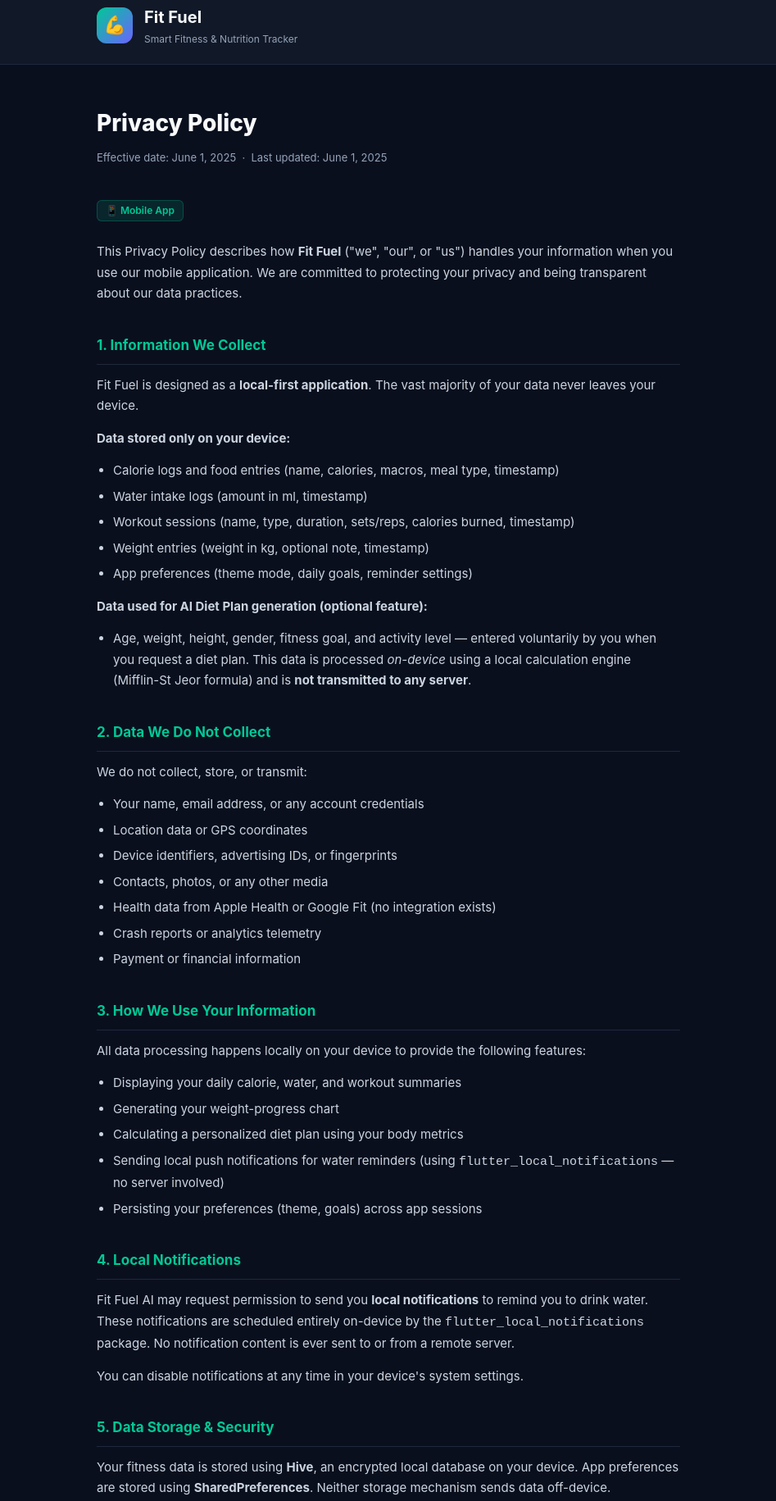
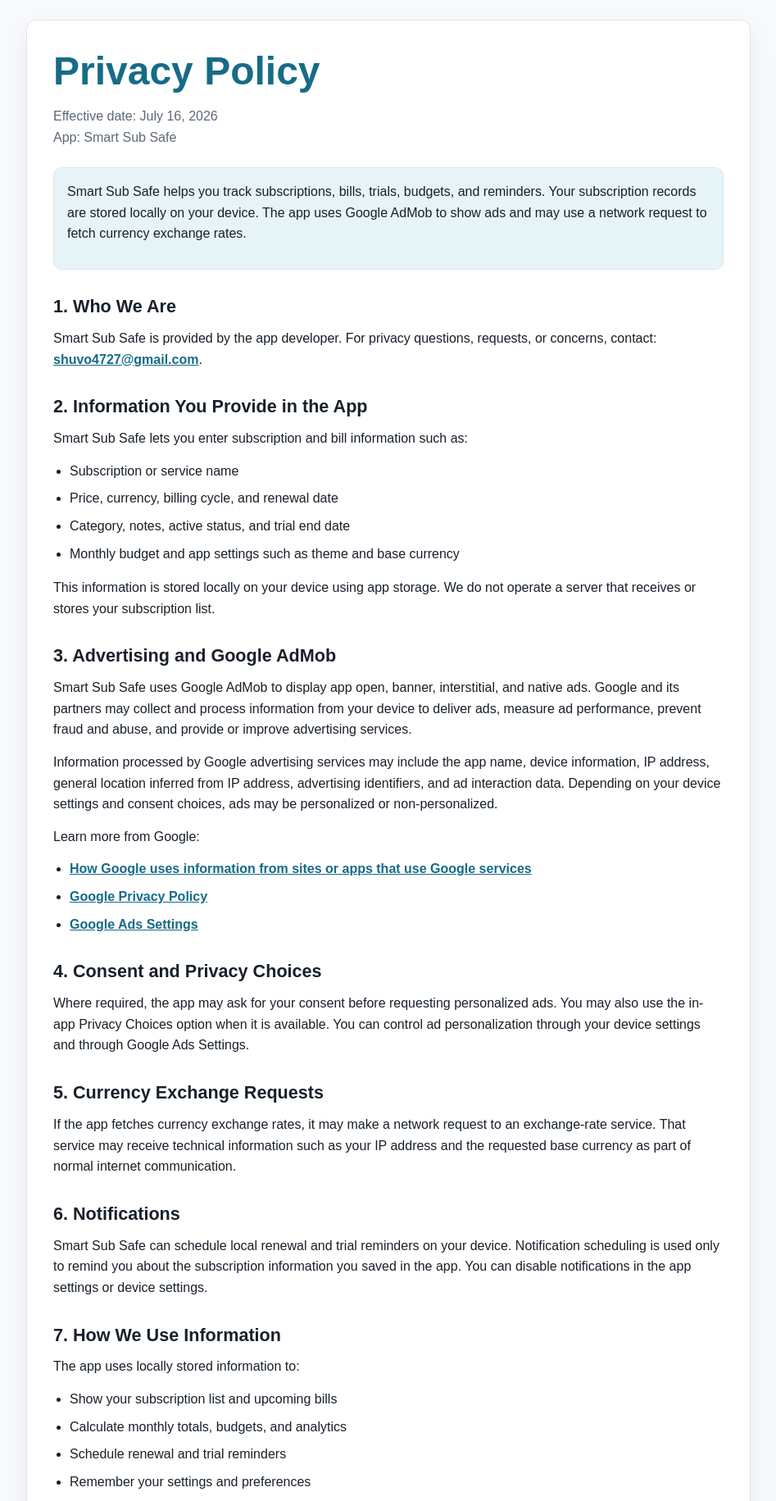
Before and after one commit to souravshuvo/subsafe, a plain HTML site: page index.html in a window 1280 px wide. Shown: the part 16-1847 px from the top of the page at 82% size, without its empty margins (166-1113 px from the left). Drawn offline with Linux system fonts and the light colour scheme.

Commit message:
Update index.html

```diff
--- a/index.html
+++ b/index.html
@@ -1,250 +1,297 @@
-<!DOCTYPE html>
+<!doctype html>
 <html lang="en">
 <head>
-<meta charset="UTF-8">
-<meta name="viewport" content="width=device-width, initial-scale=1.0">
-<title>Privacy Policy – Fit Fuel</title>
+  <meta charset="utf-8">
+  <meta name="viewport" content="width=device-width, initial-scale=1">
+  <title>Privacy Policy - Smart Sub Safe</title>
+  <meta name="description" content="Privacy Policy for Smart Sub Safe.">
   <style>
     :root {
-    --primary: #00C896;
-    --bg: #0A0F1E;
-    --surface: #111827;
-    --border: #1E293B;
-    --text: #F8FAFC;
-    --muted: #94A3B8;
-    --accent: #6C63FF;
+      color-scheme: light dark;
+      --bg: #f7f9fb;
+      --surface: #ffffff;
+      --text: #18202a;
+      --muted: #5d6875;
+      --border: #dde5ee;
+      --accent: #176b87;
+      --accent-soft: #e6f4f7;
     }
-  * { margin: 0; padding: 0; box-sizing: border-box; }
+
+    @media (prefers-color-scheme: dark) {
+      :root {
+        --bg: #10151b;
+        --surface: #171e26;
+        --text: #edf3f7;
+        --muted: #b3bfca;
+        --border: #2c3743;
+        --accent: #67c7df;
+        --accent-soft: #17323b;
+      }
+    }
+
+    * {
+      box-sizing: border-box;
+    }
+
     body {
+      margin: 0;
       background: var(--bg);
       color: var(--text);
-    font-family: -apple-system, BlinkMacSystemFont, 'Segoe UI', Roboto, sans-serif;
-    font-size: 15px;
-    line-height: 1.7;
+      font-family: Arial, Helvetica, sans-serif;
+      line-height: 1.6;
     }
-  header {
+
+    main {
+      max-width: 920px;
+      margin: 0 auto;
+      padding: 40px 18px;
+    }
+
+    .document {
       background: var(--surface);
-    border-bottom: 1px solid var(--border);
-    padding: 20px 0;
+      border: 1px solid var(--border);
+      border-radius: 12px;
+      padding: 32px;
+      box-shadow: 0 12px 30px rgba(0, 0, 0, 0.06);
     }
-  .header-inner {
-    max-width: 760px;
-    margin: 0 auto;
-    padding: 0 24px;
-    display: flex;
-    align-items: center;
-    gap: 14px;
+
+    h1,
+    h2 {
+      line-height: 1.25;
+      margin: 0 0 12px;
     }
-  .logo {
-    width: 44px; height: 44px;
-    background: linear-gradient(135deg, #00C896, #6C63FF);
-    border-radius: 12px;
-    display: flex; align-items: center; justify-content: center;
-    font-size: 22px;
+
+    h1 {
+      font-size: clamp(2rem, 5vw, 3rem);
+      color: var(--accent);
     }
-  .app-name { font-size: 20px; font-weight: 700; }
-  .app-sub  { font-size: 12px; color: var(--muted); }
-  main {
-    max-width: 760px;
-    margin: 48px auto;
-    padding: 0 24px 80px;
+
+    h2 {
+      margin-top: 32px;
+      font-size: 1.35rem;
     }
-  h1 { font-size: 28px; font-weight: 800; margin-bottom: 6px; }
-  .meta { color: var(--muted); font-size: 13px; margin-bottom: 40px; }
-  h2 {
-    font-size: 17px; font-weight: 700;
-    color: var(--primary);
-    margin: 36px 0 12px;
-    padding-bottom: 8px;
-    border-bottom: 1px solid var(--border);
+
+    p {
+      margin: 0 0 14px;
     }
-  p  { color: #CBD5E1; margin-bottom: 14px; }
-  ul { color: #CBD5E1; padding-left: 20px; margin-bottom: 14px; }
-  li { margin-bottom: 6px; }
-  a  { color: var(--primary); text-decoration: none; }
-  a:hover { text-decoration: underline; }
-  .badge {
-    display: inline-block;
-    background: rgba(0,200,150,.12);
-    color: var(--primary);
-    border: 1px solid rgba(0,200,150,.25);
-    border-radius: 6px;
-    font-size: 12px; font-weight: 600;
-    padding: 2px 10px;
+
+    ul {
+      margin: 0 0 16px 20px;
+      padding: 0;
+    }
+
+    li {
+      margin: 8px 0;
+    }
+
+    a {
+      color: var(--accent);
+      font-weight: 700;
+    }
+
+    .meta {
+      color: var(--muted);
       margin-bottom: 24px;
     }
-  .card {
-    background: var(--surface);
+
+    .summary {
+      background: var(--accent-soft);
       border: 1px solid var(--border);
-    border-radius: 14px;
-    padding: 20px 24px;
-    margin: 20px 0;
+      border-radius: 10px;
+      padding: 16px;
+      margin: 20px 0 28px;
     }
-  .card p { margin: 0; }
-  footer {
-    text-align: center;
+
+    .footer {
       color: var(--muted);
-    font-size: 12px;
       border-top: 1px solid var(--border);
-    padding: 24px;
-    margin-top: 60px;
+      margin-top: 32px;
+      padding-top: 18px;
+      font-size: 0.95rem;
+    }
+
+    @media (max-width: 640px) {
+      main {
+        padding: 18px 12px;
+      }
+
+      .document {
+        padding: 22px;
+        border-radius: 10px;
+      }
     }
   </style>
 </head>
 <body>
-
-<header>
-  <div class="header-inner">
-    <div class="logo">💪</div>
-    <div>
-      <div class="app-name">Fit Fuel</div>
-      <div class="app-sub">Smart Fitness & Nutrition Tracker</div>
-    </div>
-  </div>
-</header>
-
   <main>
+    <article class="document">
       <h1>Privacy Policy</h1>
-  <p class="meta">Effective date: June 1, 2025 &nbsp;·&nbsp; Last updated: June 1, 2025</p>
-  <span class="badge">📱 Mobile App</span>
-
-  <p>
-    This Privacy Policy describes how <strong>Fit Fuel</strong> ("we", "our", or "us")
-    handles your information when you use our mobile application. We are committed to
-    protecting your privacy and being transparent about our data practices.
+      <p class="meta">
+        Effective date: July 16, 2026<br>
+        App: Smart Sub Safe
       </p>
 
-  <!-- 1 -->
-  <h2>1. Information We Collect</h2>
-  <p>Fit Fuel is designed as a <strong>local-first application</strong>. The vast majority
-  of your data never leaves your device.</p>
-  <p><strong>Data stored only on your device:</strong></p>
+      <section class="summary" aria-label="Short summary">
+        <p>
+          Smart Sub Safe helps you track subscriptions, bills, trials, budgets,
+          and reminders. Your subscription records are stored locally on your
+          device. The app uses Google AdMob to show ads and may use a network
+          request to fetch currency exchange rates.
+        </p>
+      </section>
+
+      <h2>1. Who We Are</h2>
+      <p>
+        Smart Sub Safe is provided by the app developer. For privacy questions,
+        requests, or concerns, contact:
+        <a href="mailto:shuvo4727@gmail.com">shuvo4727@gmail.com</a>.
+      </p>
+
+      <h2>2. Information You Provide in the App</h2>
+      <p>
+        Smart Sub Safe lets you enter subscription and bill information such as:
+      </p>
       <ul>
-    <li>Calorie logs and food entries (name, calories, macros, meal type, timestamp)</li>
-    <li>Water intake logs (amount in ml, timestamp)</li>
-    <li>Workout sessions (name, type, duration, sets/reps, calories burned, timestamp)</li>
-    <li>Weight entries (weight in kg, optional note, timestamp)</li>
-    <li>App preferences (theme mode, daily goals, reminder settings)</li>
+        <li>Subscription or service name</li>
+        <li>Price, currency, billing cycle, and renewal date</li>
+        <li>Category, notes, active status, and trial end date</li>
+        <li>Monthly budget and app settings such as theme and base currency</li>
       </ul>
-  <p><strong>Data used for AI Diet Plan generation (optional feature):</strong></p>
+      <p>
+        This information is stored locally on your device using app storage. We
+        do not operate a server that receives or stores your subscription list.
+      </p>
+
+      <h2>3. Advertising and Google AdMob</h2>
+      <p>
+        Smart Sub Safe uses Google AdMob to display app open, banner,
+        interstitial, and native ads. Google and its partners may collect and
+        process information from your device to deliver ads, measure ad
+        performance, prevent fraud and abuse, and provide or improve advertising
+        services.
+      </p>
+      <p>
+        Information processed by Google advertising services may include the
+        app name, device information, IP address, general location inferred from
+        IP address, advertising identifiers, and ad interaction data. Depending
+        on your device settings and consent choices, ads may be personalized or
+        non-personalized.
+      </p>
+      <p>
+        Learn more from Google:
+      </p>
       <ul>
-    <li>Age, weight, height, gender, fitness goal, and activity level — entered
-        voluntarily by you when you request a diet plan. This data is processed
-        <em>on-device</em> using a local calculation engine (Mifflin-St Jeor formula)
-        and is <strong>not transmitted to any server</strong>.</li>
+        <li>
+          <a href="https://policies.google.com/technologies/partner-sites" rel="noopener">
+            How Google uses information from sites or apps that use Google services
+          </a>
+        </li>
+        <li>
+          <a href="https://policies.google.com/privacy" rel="noopener">
+            Google Privacy Policy
+          </a>
+        </li>
+        <li>
+          <a href="https://adssettings.google.com/" rel="noopener">
+            Google Ads Settings
+          </a>
+        </li>
       </ul>
 
-  <!-- 2 -->
-  <h2>2. Data We Do Not Collect</h2>
-  <p>We do not collect, store, or transmit:</p>
+      <h2>4. Consent and Privacy Choices</h2>
+      <p>
+        Where required, the app may ask for your consent before requesting
+        personalized ads. You may also use the in-app Privacy Choices option
+        when it is available. You can control ad personalization through your
+        device settings and through Google Ads Settings.
+      </p>
+
+      <h2>5. Currency Exchange Requests</h2>
+      <p>
+        If the app fetches currency exchange rates, it may make a network
+        request to an exchange-rate service. That service may receive technical
+        information such as your IP address and the requested base currency as
+        part of normal internet communication.
+      </p>
+
+      <h2>6. Notifications</h2>
+      <p>
+        Smart Sub Safe can schedule local renewal and trial reminders on your
+        device. Notification scheduling is used only to remind you about the
+        subscription information you saved in the app. You can disable
+        notifications in the app settings or device settings.
+      </p>
+
+      <h2>7. How We Use Information</h2>
+      <p>
+        The app uses locally stored information to:
+      </p>
       <ul>
-    <li>Your name, email address, or any account credentials</li>
-    <li>Location data or GPS coordinates</li>
-    <li>Device identifiers, advertising IDs, or fingerprints</li>
-    <li>Contacts, photos, or any other media</li>
-    <li>Health data from Apple Health or Google Fit (no integration exists)</li>
-    <li>Crash reports or analytics telemetry</li>
-    <li>Payment or financial information</li>
+        <li>Show your subscription list and upcoming bills</li>
+        <li>Calculate monthly totals, budgets, and analytics</li>
+        <li>Schedule renewal and trial reminders</li>
+        <li>Remember your settings and preferences</li>
       </ul>
 
-  <!-- 3 -->
-  <h2>3. How We Use Your Information</h2>
-  <p>All data processing happens locally on your device to provide the following features:</p>
-  <ul>
-    <li>Displaying your daily calorie, water, and workout summaries</li>
-    <li>Generating your weight-progress chart</li>
-    <li>Calculating a personalized diet plan using your body metrics</li>
-    <li>Sending local push notifications for water reminders (using
-        <code>flutter_local_notifications</code> — no server involved)</li>
-    <li>Persisting your preferences (theme, goals) across app sessions</li>
-  </ul>
-
-  <!-- 4 -->
-  <h2>4. Local Notifications</h2>
+      <h2>8. Sharing of Information</h2>
       <p>
-    Fit Fuel AI may request permission to send you <strong>local notifications</strong> to
-    remind you to drink water. These notifications are scheduled entirely on-device by the
-    <code>flutter_local_notifications</code> package. No notification content is ever sent
-    to or from a remote server.
-  </p>
-  <p>You can disable notifications at any time in your device's system settings.</p>
-
-  <!-- 5 -->
-  <h2>5. Data Storage & Security</h2>
-  <p>
-    Your fitness data is stored using <strong>Hive</strong>, an encrypted local database
-    on your device. App preferences are stored using
-    <strong>SharedPreferences</strong>. Neither storage mechanism sends data off-device.
-  </p>
-  <p>
-    Data security depends on your device's built-in security measures (screen lock,
-    encryption). We recommend keeping your device up-to-date and protected with a PIN
-    or biometric lock.
+        We do not sell your subscription records. We do not share your locally
+        stored subscription records with our own server. Third-party services,
+        including Google AdMob and any exchange-rate provider used by the app,
+        may process information as described in their own privacy policies.
       </p>
 
-  <!-- 6 -->
-  <h2>6. Third-Party Services</h2>
+      <h2>9. Data Retention and Deletion</h2>
       <p>
-    Fit Fuel does not currently integrate any third-party analytics, advertising, or
-    crash-reporting SDKs. The only external resources loaded at runtime are
-    <strong>Google Fonts</strong> (typography), which may result in a network request to
-    Google's CDN on first launch to download the font files. After initial download,
-    fonts are cached locally. For details on Google's data practices, see
-    <a href="https://policies.google.com/privacy" target="_blank">Google's Privacy Policy</a>.
+        Subscription records and settings remain on your device until you edit
+        them, delete them, or uninstall/clear the app data. Because this data is
+        stored locally, deleting the app or clearing app storage removes the
+        app's local records from that device.
       </p>
 
-  <!-- 7 -->
-  <h2>7. Children's Privacy</h2>
+      <h2>10. Security</h2>
       <p>
-    Fit Fuel is not directed at children under the age of 13 (or 16 in the European
-    Economic Area). We do not knowingly collect personal information from children.
-    If you believe a child has provided us with personal data, please contact us and
-    we will take steps to delete that information.
+        We use local app storage for your subscription records. No method of
+        storage or transmission is completely secure, but the app is designed to
+        keep your subscription records on your device rather than sending them
+        to a developer-operated backend.
       </p>
 
-  <!-- 8 -->
-  <h2>8. Your Rights</h2>
-  <p>Because all data is stored locally on your device, you have full control:</p>
-  <ul>
-    <li><strong>Access:</strong> All your data is visible within the app at all times.</li>
-    <li><strong>Deletion:</strong> Uninstalling the app permanently deletes all locally
-        stored data. Individual entries can also be deleted inside the app.</li>
-    <li><strong>Portability:</strong> No data export feature is currently offered, as
-        no data is stored on our servers.</li>
-  </ul>
+      <h2>11. Children's Privacy</h2>
       <p>
-    If you are a resident of the European Economic Area (EEA) or California and believe
-    you have additional rights under GDPR or CCPA, please contact us. Given that we
-    collect no personal data on our servers, most regulatory obligations do not apply,
-    but we are happy to assist with any questions.
+        Smart Sub Safe is not directed to children under 13 years old. We do
+        not knowingly collect personal information from children. If you believe
+        a child has provided personal information through the app, contact us so
+        we can review the concern.
       </p>
 
-  <!-- 9 -->
-  <h2>9. Changes to This Policy</h2>
+      <h2>12. International Users</h2>
       <p>
-    We may update this Privacy Policy from time to time. When we do, we will update the
-    "Last updated" date at the top of this page. For significant changes, we will post
-    a notice within the app. Continued use of Fit Fuel after changes are posted
-    constitutes your acceptance of the updated policy.
+        Third-party services used by the app, such as Google AdMob, may process
+        information in countries other than your own. Their processing is
+        governed by their applicable privacy terms and policies.
       </p>
 
-  <!-- 10 -->
-  <h2>10. Contact Us</h2>
-  <div class="card">
+      <h2>13. Changes to This Policy</h2>
       <p>
-      If you have any questions, concerns, or requests regarding this Privacy Policy,
-      please contact us at:<br><br>
-      📧 <a href="mailto:shuvo4727@gmail.com">shuvo4727@gmail.com</a><br>
+        We may update this Privacy Policy when the app changes or when legal,
+        operational, or third-party service requirements change. The updated
+        version will show a new effective date.
       </p>
-  </div>
 
+      <h2>14. Contact Us</h2>
+      <p>
+        If you have questions about this Privacy Policy or Smart Sub Safe's
+        privacy practices, contact us at
+        <a href="mailto:shuvo4727@gmail.com">shuvo4727@gmail.com</a>.
+      </p>
+
+      <p class="footer">
+        This page is intended as a practical privacy policy template for Smart
+        Sub Safe. Review it before publishing to ensure it matches the final
+        app behavior and your legal requirements.
+      </p>
+    </article>
   </main>
-
-<footer>
-  &copy; 2026 Fit Fuel. All rights reserved.
-  &nbsp;·&nbsp;
-  <a href="#">Back to top ↑</a>
-</footer>
-
 </body>
 </html>
```
Lines whose indentation alone changed are shown as unchanged.
